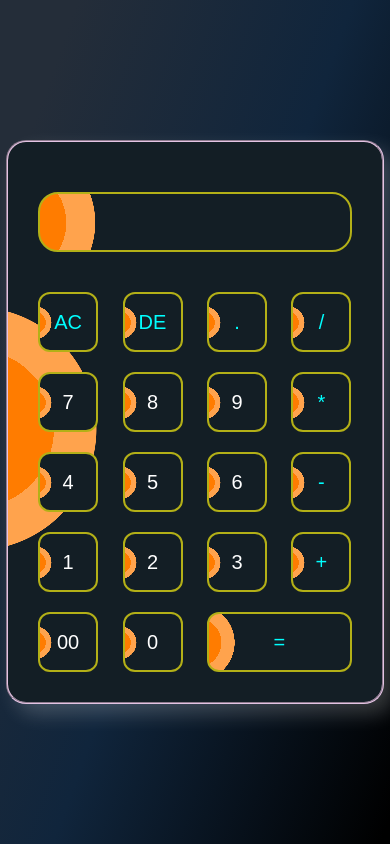
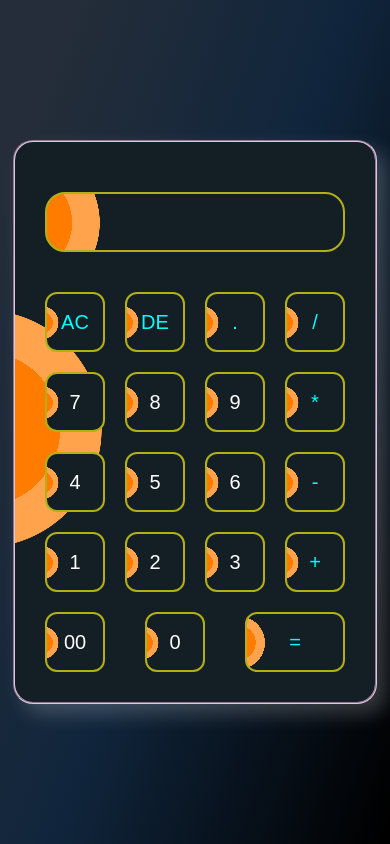
Before and after one commit to haran-irah/codingsamurai, a plain HTML site: page Web-based Calculator Project/index.html in a window 390 px wide. Drawn offline with Linux system fonts and the light colour scheme.

Commit message:
Update style.css

```diff
--- a/Web-based Calculator Project/style.css
+++ b/Web-based Calculator Project/style.css
@@ -59,3 +59,27 @@ form input.equal
 form input.operator{
 color: aqua;
 }
+@media screen and (max-width: 600px) {
+    form .display input {
+       font-size: 30px;
+    }
+
+    form input {
+       width: 40px;
+       height: 40px;
+       font-size: 16px;
+    }
+
+    form input.equal {
+       width: 100px;
+    }
+ }
+ form {
+    display: flex;
+    flex-direction: column;
+ }
+
+ form > div {
+    display: flex;
+    justify-content: space-between;
+ }
```
